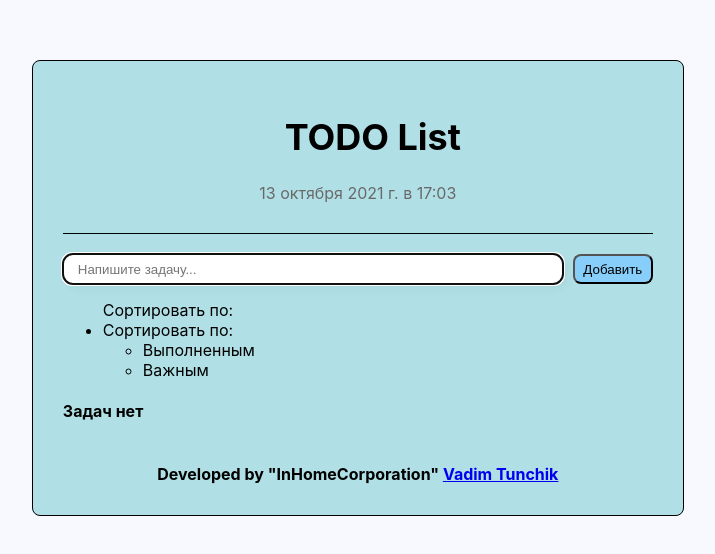
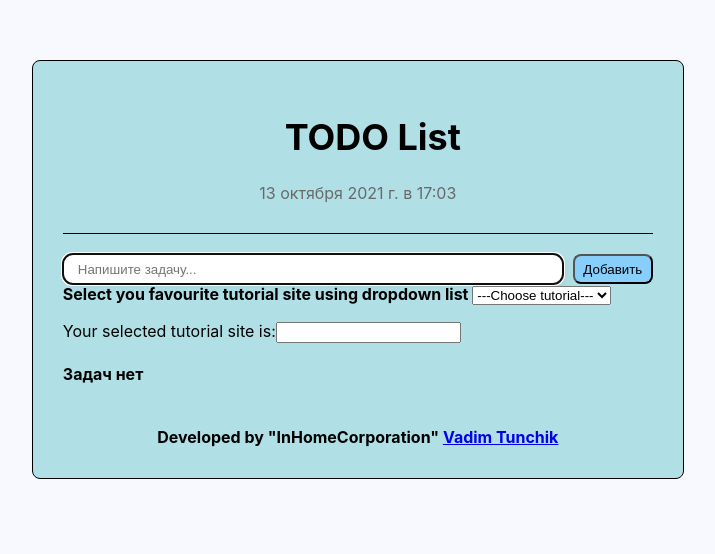
Before and after one commit to VadimTrancelover/todolist, a React (Create React App) app: page / in a window 1280 px wide. Shown: the part 140-694 px from the top of the page, without its empty margins (391-1106 px from the left). Built offline with nearby package versions, Linux system fonts and the light colour scheme.

Commit message:
add options for filter tasks

```diff
--- a/src/components/SortPopup.jsx
+++ b/src/components/SortPopup.jsx
@@ -2,15 +2,20 @@ import React from 'react'
 
 function SortPopup() {
     return (
-        <div>
-            <ul  className="sortList">Сортировать по:
-                <li className="item1">Сортировать по:
-                    <ul className="list2" list-style="none">
-                        <li className="item2">Выполненным</li>
-                        <li className="item2">Важным</li>
-                    </ul>
-                </li>
-            </ul>
+       <div>
+        <form>
+            <b> Select you favourite tutorial site using dropdown list </b>
+                <select id = "myList" onchange = "favTutorial()" >
+                    <option> ---Choose tutorial--- </option>
+                    <option> w3schools </option>
+                    <option> Javatpoint </option>
+                    <option> tutorialspoint </option>
+                    <option> geeksforgeeks </option>
+                </select>
+            <p> Your selected tutorial site is:
+                 <input type = "text" id = "favourite" size = "20"/>
+            </p>
+        </form>
         </div>
     )
 }
```
